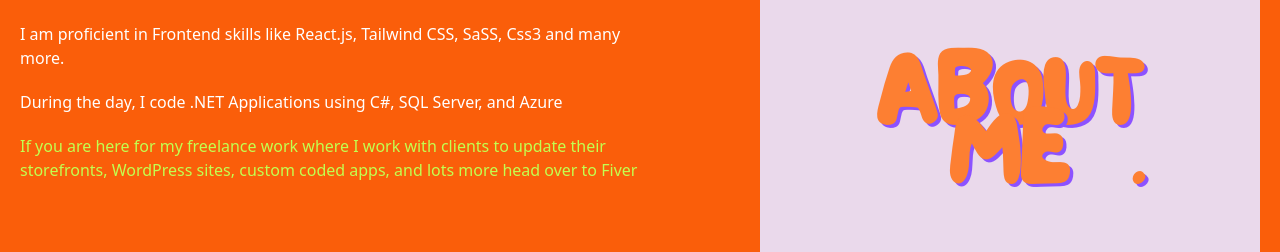
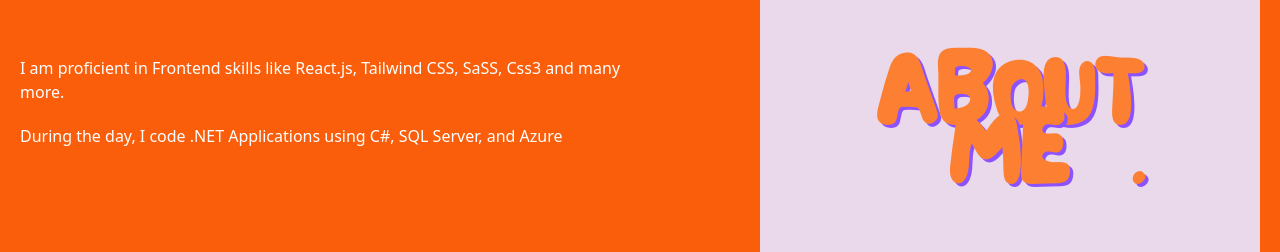
Before and after one commit to hereshecodes/hereshecodes.app, a React (Create React App) app: page / in a window 1280 px wide. Shown: the part 980-1232 px from the top of the page. Built offline with nearby package versions, Linux system fonts and the light colour scheme.

Commit message:
Update About.js

```diff
--- a/src/components/About.js
+++ b/src/components/About.js
@@ -14,10 +14,6 @@ const About = () => {
           </p>
           <p className="pb-5">During the day, I code .NET Applications using C#, SQL Server, and Azure</p>
 
-<p className="pb-5 text-accent">If you are here for my freelance work where I
-work with clients to update their storefronts, WordPress sites, custom coded apps, and
-lots more head over to Fiver
-</p>
 
 
 </div>
```
